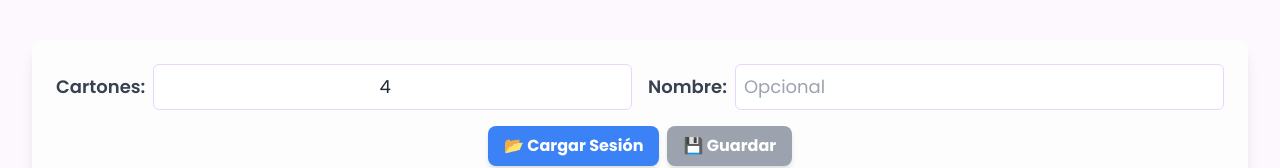
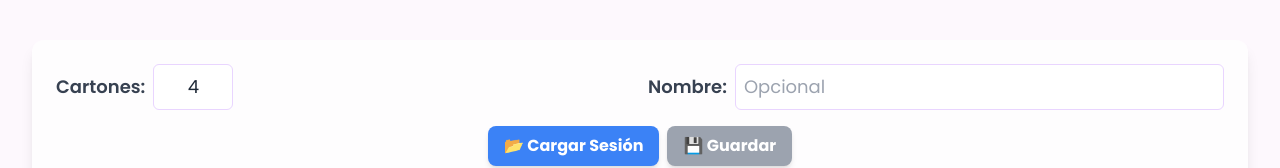
Before and after one commit to phab0s/BINGO-PY, a React (Vite) app in the folder frontend/: page / in a window 1280 px wide. Shown: the part 152-320 px from the top of the page. Built offline with nearby package versions, Linux system fonts and the light colour scheme; no server answers.

Commit message:
🎨 Mejorar campo de input para número de cartones
- Reducir tamaño del input (w-16 sm:w-20) para números hasta 100
- Ocultar flechas de incremento/decremento del input number
- Agregar estilos CSS para mejor compatibilidad cross-browser
- Mantener funcionalidad de validación min/max

```diff
--- a/frontend/src/components/Controls.tsx
+++ b/frontend/src/components/Controls.tsx
@@ -62,7 +62,7 @@ export const Controls: React.FC<ControlsProps> = ({
                 else setCardCount(value);
               }}
               disabled={isGameStarted}
-              className="flex-1 min-w-0 p-2 border border-purple-200 rounded-md text-center text-sm sm:text-lg focus:ring-2 focus:ring-pink-300 focus:border-pink-300 disabled:bg-gray-200"
+              className="w-16 sm:w-20 p-2 border border-purple-200 rounded-md text-center text-sm sm:text-lg focus:ring-2 focus:ring-pink-300 focus:border-pink-300 disabled:bg-gray-200 number-input-no-arrows"
             />
           </div>
           <div className="flex items-center gap-2">
--- a/frontend/src/index.css
+++ b/frontend/src/index.css
@@ -28,6 +28,18 @@
 
 .focus\:ring-pink-300:focus {
   box-shadow: 0 0 0 2px rgba(249, 168, 212, 0.5);
+}
+
+/* Ocultar flechas de input number */
+.number-input-no-arrows::-webkit-outer-spin-button,
+.number-input-no-arrows::-webkit-inner-spin-button {
+  -webkit-appearance: none;
+  margin: 0;
+}
+
+.number-input-no-arrows[type=number] {
+  -moz-appearance: textfield;
+  appearance: textfield;
 }
 
 /* Estilos para dispositivos móviles */
```
